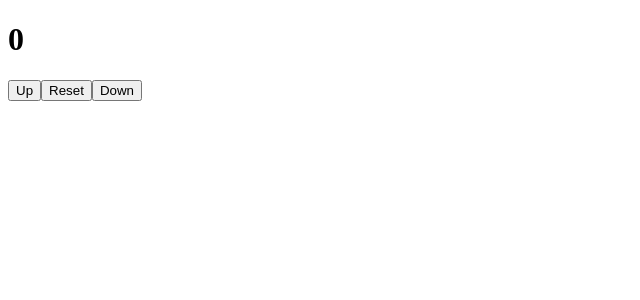
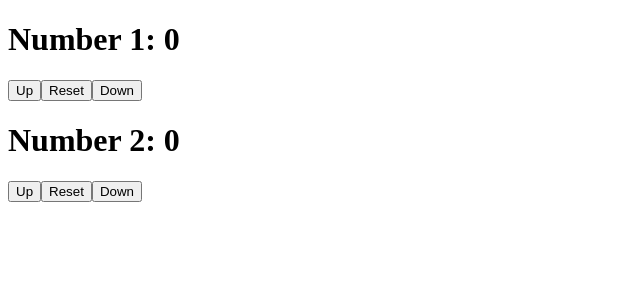
Before and after one commit to masoudhra/ReactPractice, a React (Create React App) app: page / in a window 1280 px wide. Shown: the top 300 px of the page, without its empty margins (0-640 px from the left). Built offline with nearby package versions, Linux system fonts and the light colour scheme.

Commit message:
use object in useReducer

```diff
--- a/src/components/Counter.js
+++ b/src/components/Counter.js
@@ -1,13 +1,20 @@
 import React, { useReducer } from 'react';
 
 
-const initialState = 0;
+const initialState = {
+    num1: 0,
+    num2: 0,
+};
 const reducer = (state, action) => {
-    switch(action){
+    switch(action.type){
         case "Up":
-            return state + 1
+            return {...state, num1: state.num1 + action.amount}
         case "Down":
-            return state - 1
+            return {...state, num1: state.num1 - action.amount}
+        case "Up2":
+                return {...state, num2: state.num2 + action.amount}
+        case "Down2":
+                return {...state, num2: state.num2 - action.amount}
         case "Reset":
             return initialState
         default:
@@ -24,10 +31,20 @@ const Counter = () => {
 
     return (
         <div>
-            <h1>{number}</h1>
-            <button onClick={() => dispatch("Up")}>Up</button>
-            <button onClick={() => dispatch("Reset")}>Reset</button>
-            <button onClick={() => dispatch("Down")}>Down</button>
+            <div>
+
+                <h1>Number 1: {number.num1}</h1>
+                <button onClick={() => dispatch({type: "Up", amount: 5})}>Up</button>
+                <button onClick={() => dispatch({type: "Reset"})}>Reset</button>
+                <button onClick={() => dispatch({type: "Down", amount: 3})}>Down</button>
+            </div>
+            <div>
+                <h1>Number 2: {number.num2}</h1>
+                <button onClick={() => dispatch({type: "Up2", amount: 1})}>Up</button>
+                <button onClick={() => dispatch({type: "Reset"})}>Reset</button>
+                <button onClick={() => dispatch({type: "Down2", amount: 1})}>Down</button>
+            </div>
+
         </div>
     );
 };
```
